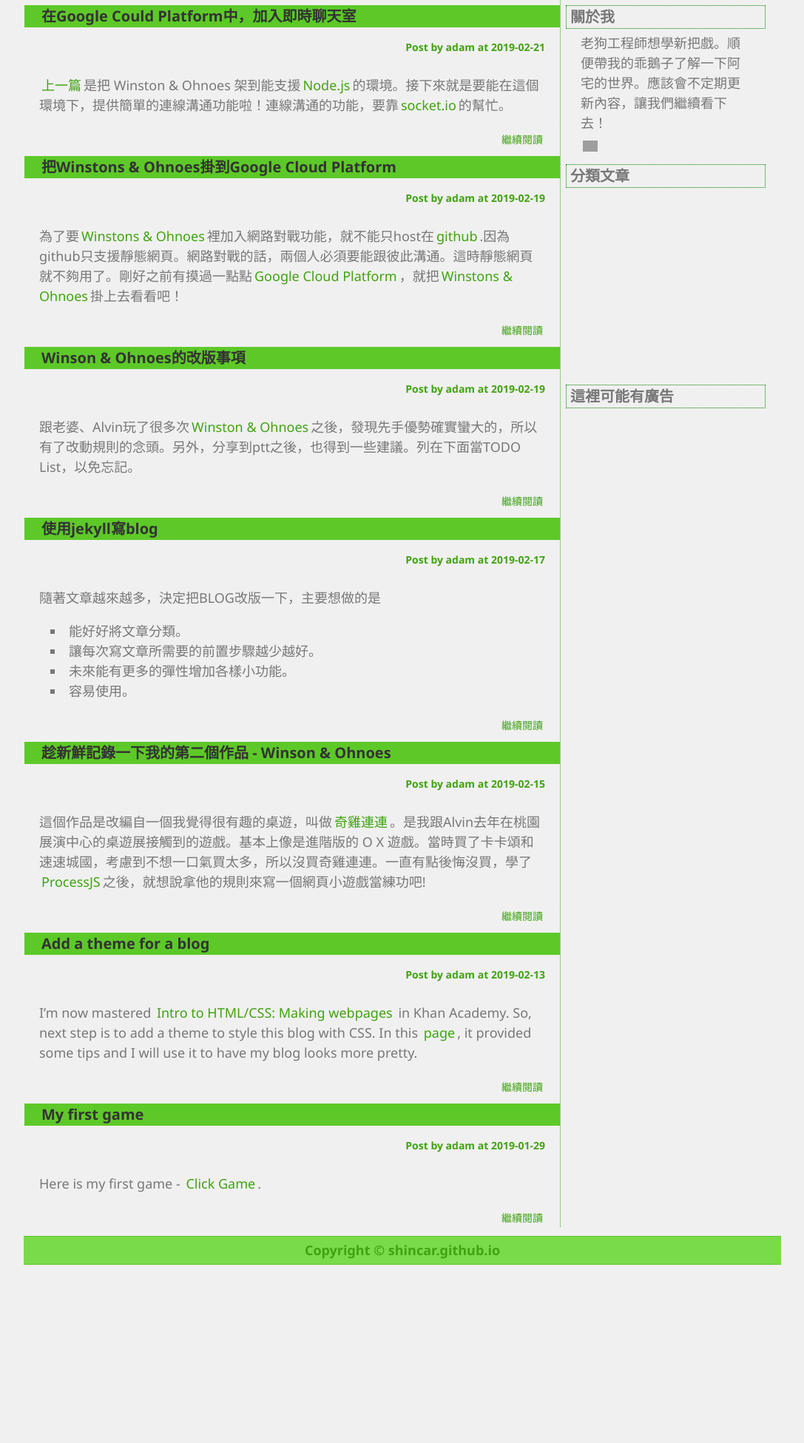
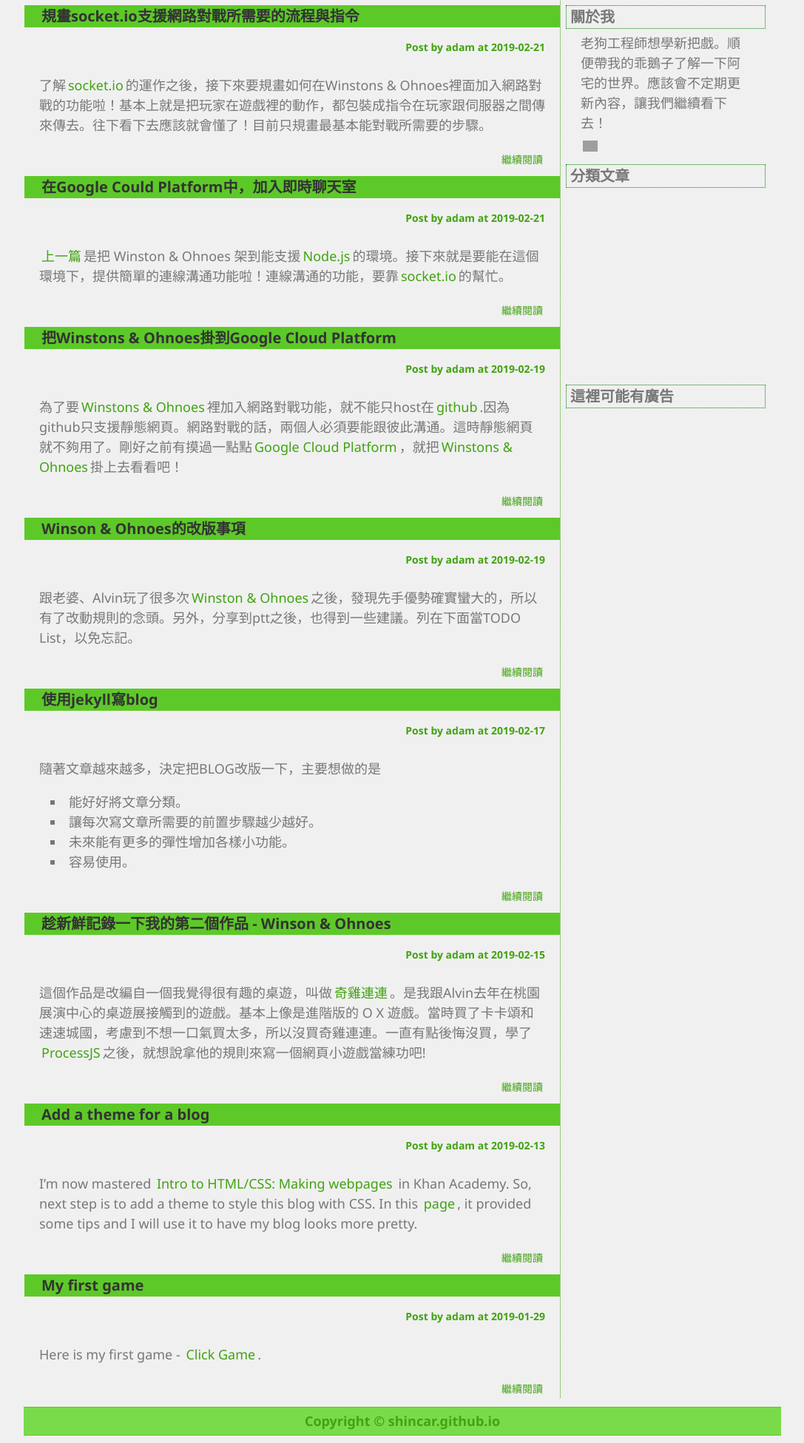
Before and after one commit to shincar/blogs-source, a Jekyll site: the page built from index.md, in a window 1280 px wide, cut to the strip 147-2098 px from the top of the page. Shown: the whole strip at 74% size, without its empty margins (96-1183 px from the left). Built offline with Jekyll 4.4.1, drawn with Linux system fonts in a browser that asks for light colours; before the commit the page ends 1867 px from its top, so only the background shows below that; some of the changed lines change nothing that is shown; grey boxes are pictures that could not be loaded.

Commit message:
new post: plan network gaming for winstons and ohnoes

```diff
--- /dev/null
+++ b/_posts/2019-02-22-plan-network-gaming-for-winstons-and-ohnoes.markdown
@@ -0,0 +1,82 @@
+---
+layout: post
+title:  "規畫socket.io支援網路對戰所需要的流程與指令"
+date:   2019-02-22 02:00:00 +0800
+categories: soket.io
+permalink: /:year-:month-:day-:title
+author: adam
+---
+了解[socket.io][socket.io]的運作之後，接下來要規畫如何在Winstons & Ohnoes裡面加入網路對戰的功能啦！基本上就是把玩家在遊戲裡的動作，都包裝成指令在玩家跟伺服器之間傳來傳去。往下看下去應該就會懂了！目前只規畫最基本能對戰所需要的步驟。
+
+**網路對戰流程**
+1. 玩家一進入遊戲，給自己一個名字
+2. 新增一間對戰室，給對戰室一個名字，加入對戰室
+3. 玩家二進入遊戲，給自己一個名字
+4. 輸入要加入的對戰室的名字，加入對戰室
+5. 對戰室人數已滿，開始遊戲
+6. 等待玩家一的下棋指令
+7. 伺服器收到玩家一的下棋指令，發送給玩家二
+8. 等待玩家二的下棋指令
+9. 伺服器收次玩家二的下棋指令，發送給玩家一
+10. 重覆步驟6－9，直到有一個玩家獲得勝利
+11. 玩家一跟玩家二都進入結束畫面。
+
+列完對戰流程之後，就可以開始把每個流程對應的socket.io指令設計出來。
+
+**socket.io指令表**
+1. 玩家指令：'add user' 參數：username
+2. 玩家指令：'join fightroom' 參數：username, fightroomName
+3. 玩家指令：'add user' 參數：username
+4. 玩家指令：'join fightroom' 參數：username, fightroomName
+5. 伺服器指令：'fight start' 參數：firstplayer
+6. 玩家指令：'fight command' 參數：username, grid, token
+7. 伺服器指令：'fight change' 參數：username, grid, token
+8. 玩家指令：'fight command' 參數：username, grid, token
+9. 伺服器指令：'fight change' 參數：username, grid, token
+10. 伺服指令：'fight end' 參數：winner
+
+翻譯完流程所需要的指令之後，接下來就是再補強每個指令的回應啦！舉例來說，玩家送出'add user'指令後，可能已經有其他玩家用了一樣的名字，所以伺服器要回應'add user'有沒有成功。所以要再多一些回應類的指令。
+
+**額外指令**
+- 伺服器指令：'add user result' 參數：result, message
+
+（烏鴉飛過...)本來以為會很多，結果也就只有這個...XD
+
+整理一下要實做的指令如下：
+
+**玩家指令**
+- 指令：'add user' 參數：username
+- 指令：'join fightroom' 參數：username, fightroomName
+- 指令：'fight command' 參數：username, grid, token
+
+**伺服器指令**
+- 指令：'add user result' 參數：result, message
+- 指令：'fight start' 參數：firstplayer
+- 指令：'fight change' 參數：username, grid, token
+- 指令：'fight end' 參數：winner
+
+從目前Winstons & Ohnoes的架構index.js就是伺服器端要實作指令的地方。而玩家端實作則是打算新增一個games/client.js，做完之後，讓WinstonNOhnoes_Fullscreen.html使用。
+
+指令分析完之後，接下來在伺服器的部分，還有資料要存起來的問題。目前還沒有要和資料庫做連結，所以只要設計資料結構就好。從上面的流程分析大致上也能幫助思考伺服器端要存放哪些資料可以讓網路對戰能夠進行。例如：步驟一看完就會知道伺服器端要存一個玩家列表。步驟二看完就知道要有個對戰室列表。加上對戰室中要存目前對戰室的人數、對戰室的最大人數（以Winstons & Ohnoes來說是2）...等等。下面就把我的理解整理出來，要實作的時候，就參考這份資料結構啦！
+
+**伺服器資料結構**
+- PlayerList: A collection of player names
+- FightroomList: A collection of Fightrooms
+- Player: A player class
+  - name: Player name
+  - fightroomname: The fightroom player joined
+- Move: A move player could make
+  - playername
+  - grid
+  - token
+- Fightroom: A fight room for players
+  - name: Fightroom name
+  - maxPlayerCount: 2
+  - currentPlayer: A collection of player name
+  - whosTurn: Player name who now could perform a move
+  - moves: a collection of moves players performed
+  - winner: Player who won this game
+
+完成socket.io的部份之後，再來改遊戲畫面，加入一些按鈕、輸入框等，讓玩家可以送出指令。可能網路對戰功能就完成了！有點興奮 呼～
+
+[socket.io]: https://socket.io/
--- a/assets/css/style.css
+++ b/assets/css/style.css
@@ -189,11 +189,22 @@ body {
 #left ul {
     margin-top: 0px;
     padding-left: 60px;
-	list-style-type: square;
-	list-style-position: inside;
+		list-style-type: square;
+		list-style-position: inside;
 	}
+#left ol {
+	margin-top: 0px;
+	padding-left: 60px;
+			list-style-position: inside;
+}
+
 #left li {
   text-indent: -25px;
+}
+
+#left li li {
+	list-style-type: none;
+  text-indent: -40px;
 }
 
 #right {
```
